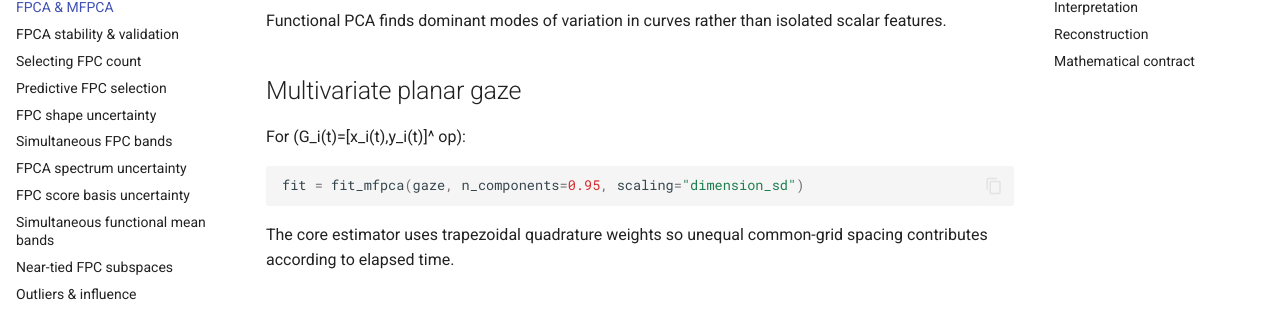
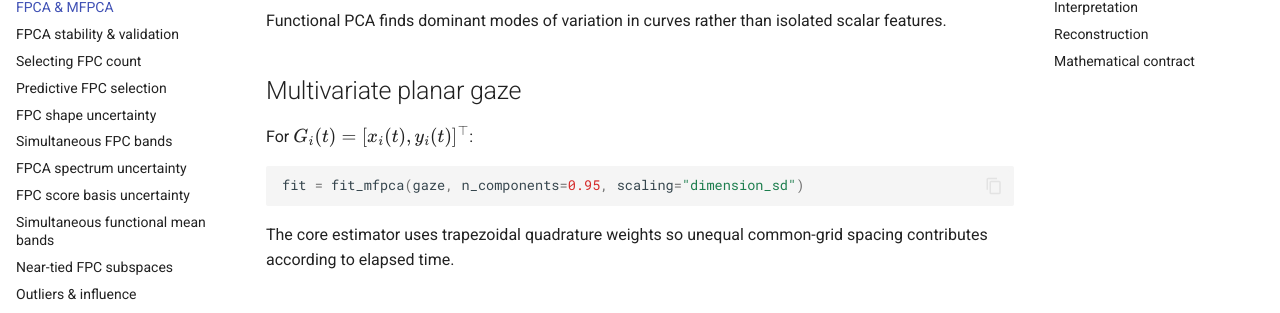
Before and after one commit to stefanosbalaskas/eyetrajectoriespy, an MkDocs documentation site: the page built from docs/guides/fpca.md, in a window 1280 px wide and 900 px high. Shown: the part 260-573 px from the top of the window. Built offline with MkDocs 1.6.1 and Material for MkDocs 9.7.7, drawn with Linux system fonts in a browser that asks for light colours; comment, search, counter and statistics services are not loaded.

Commit message:
Repair legacy mathematical markup

````diff
--- a/docs/guides/fpca.md
+++ b/docs/guides/fpca.md
@@ -4,7 +4,7 @@ Functional PCA finds dominant modes of variation in curves rather than isolated
 
 ## Multivariate planar gaze
 
-For (G_i(t)=[x_i(t),y_i(t)]^	op):
+For \(G_i(t)=[x_i(t),y_i(t)]^\top\):
 
 ```python
 fit = fit_mfpca(gaze, n_components=0.95, scaling="dimension_sd")
````
